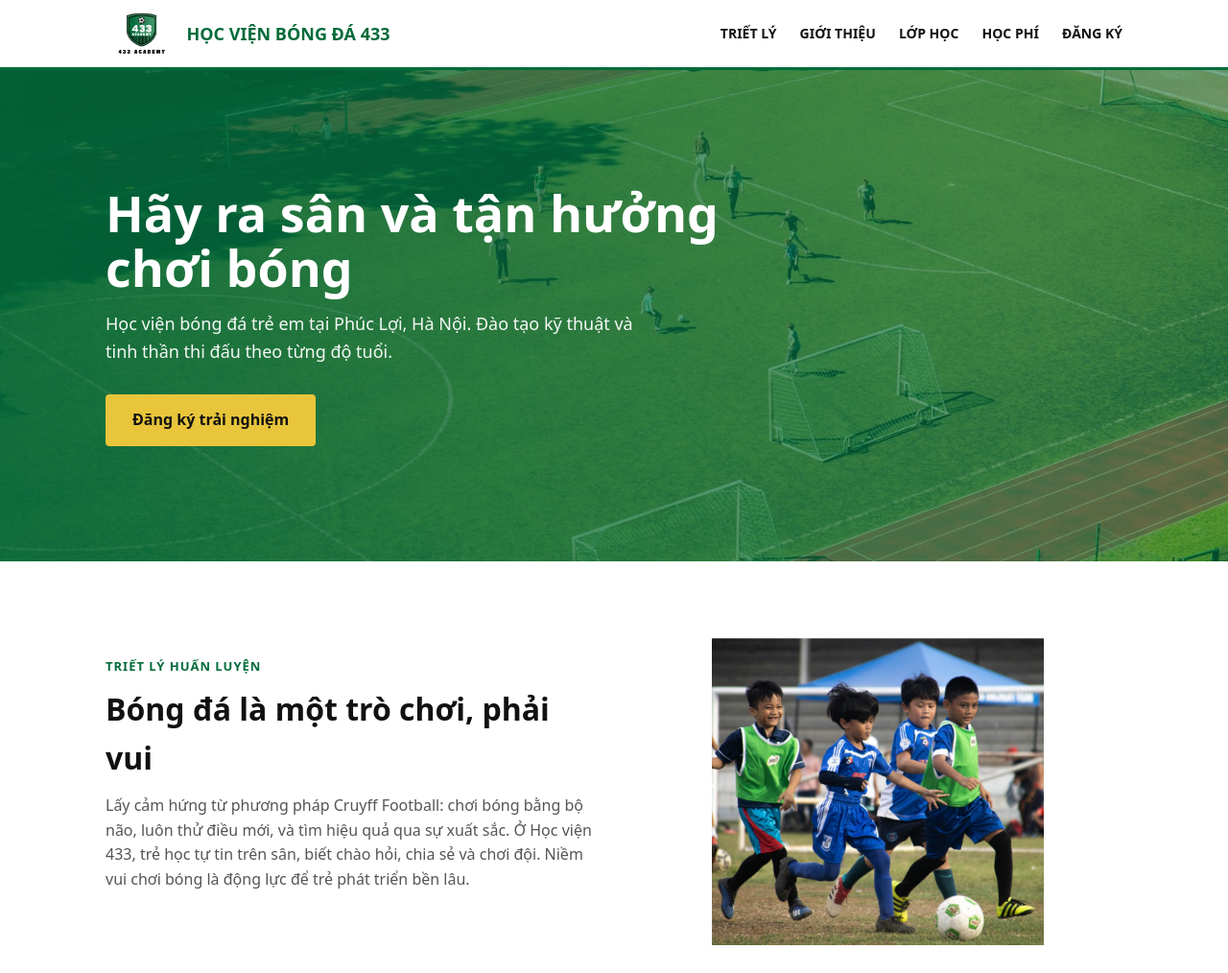
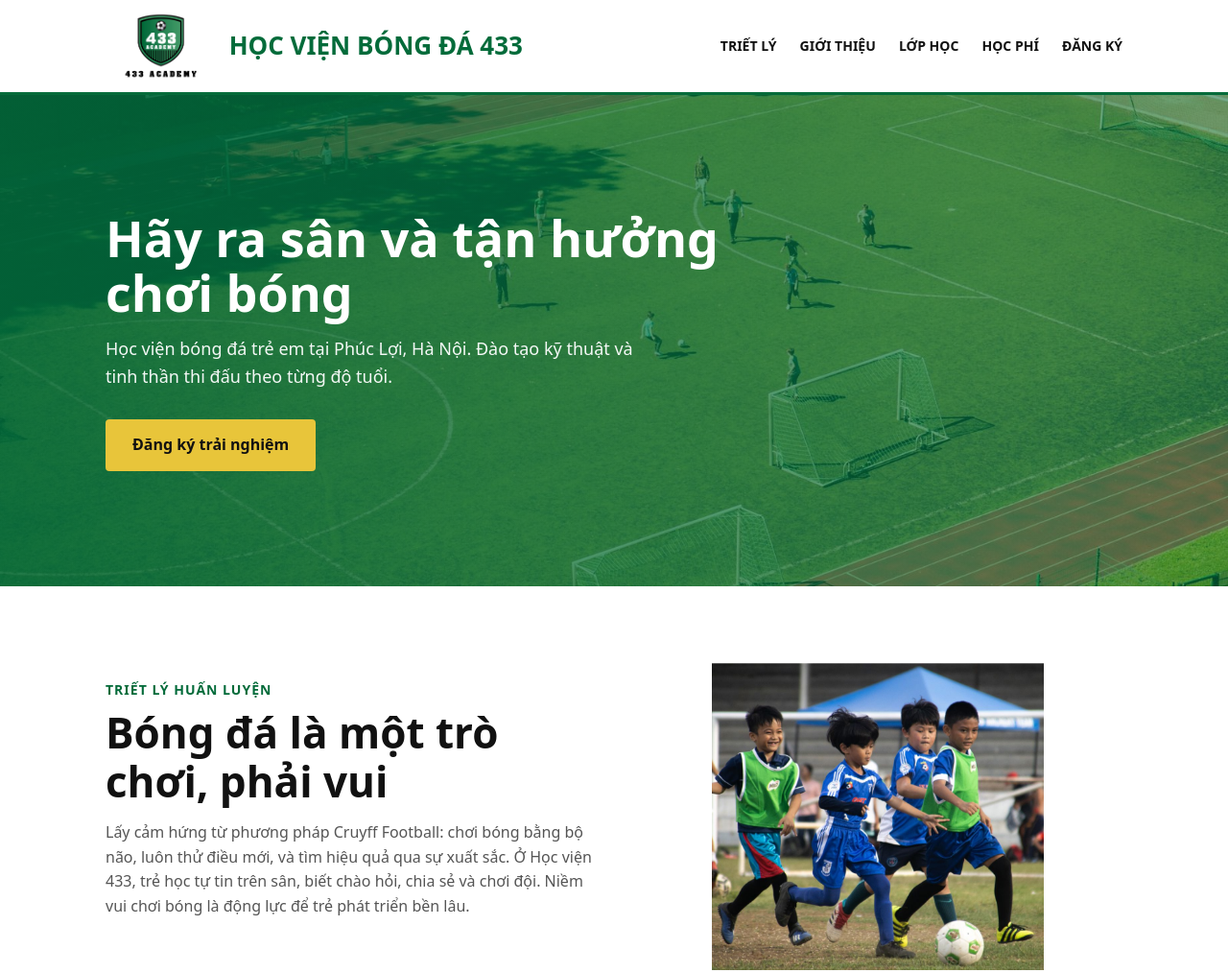
Before and after one commit to mlh212/hocvien433.com, a plain HTML site: page index.html in a window 1280 px wide. Shown: the top 1014 px of the page at 96% size. Drawn offline with Linux system fonts and the light colour scheme.

Commit message:
Add files via upload

```diff
--- a/index.html
+++ b/index.html
@@ -11,9 +11,9 @@ body{font-family:system-ui,-apple-system,"Segoe UI",Roboto,sans-serif;color:var(
 a{color:inherit;text-decoration:none}
 .wrap{max-width:1100px;margin:0 auto;padding:0 20px}
 header{position:sticky;top:0;background:#fff;border-bottom:3px solid var(--main);z-index:10}
-header .wrap{display:flex;justify-content:space-between;align-items:center;height:70px}
-.brand{display:flex;align-items:center;gap:10px;font-weight:900;color:var(--main);font-size:18px}
-.brand img{height:52px;width:auto;border-radius:4px}
+header .wrap{display:flex;justify-content:space-between;align-items:center;height:96px}
+.brand{display:flex;align-items:center;gap:14px;font-weight:900;color:var(--main);font-size:26px}
+.brand img{height:80px;width:auto;border-radius:6px}
 nav a{margin-left:20px;font-size:14px;font-weight:600;text-transform:uppercase;color:var(--ink)}
 nav a:hover{color:var(--main)}
 .btn{display:inline-block;background:var(--main);color:#fff;padding:14px 28px;font-weight:800;border-radius:4px}
@@ -25,15 +25,15 @@ nav a:hover{color:var(--main)}
 .hero h1{font-size:52px;line-height:1.1;font-weight:900;max-width:720px;margin-bottom:16px}
 .hero p{font-size:18px;opacity:.95;max-width:560px;margin-bottom:30px}
 section{padding:80px 0}
-.kicker{color:var(--main);font-weight:700;text-transform:uppercase;letter-spacing:1px;font-size:13px;margin-bottom:8px}
-h2{font-size:32px;font-weight:800;margin-bottom:12px}
-.sub{color:var(--muted);margin-bottom:36px;max-width:680px}
+.kicker{color:var(--main);font-weight:700;text-transform:uppercase;letter-spacing:1px;font-size:14px;margin-bottom:8px}
+h2{font-size:44px;font-weight:900;line-height:1.15;margin-bottom:16px}
+.sub{color:var(--muted);font-size:16px;margin-bottom:36px;max-width:680px}
 .alt{background:var(--soft)}
 .grid{display:grid;grid-template-columns:repeat(auto-fit,minmax(240px,1fr));gap:22px}
 .card{background:#fff;border-top:4px solid var(--main);padding:26px;box-shadow:0 2px 12px rgba(0,0,0,.06)}
 .card.l{border-top-color:var(--light)}
 .card.g{border-top-color:var(--gold)}
-.card h3{font-size:20px;margin-bottom:6px}
+.card h3{font-size:28px;font-weight:800;margin-bottom:8px}
 .time{font-weight:700;color:var(--main);margin-bottom:12px}
 .split{display:grid;grid-template-columns:1fr 1fr;gap:40px;align-items:center}
 .photo{border-radius:6px;min-height:320px;background:#fff center/contain no-repeat}
@@ -56,7 +56,7 @@ th{background:var(--main);color:#fff}
 footer{background:#0b1f15;color:#c9d9cf;padding:34px 0;font-size:14px}
 footer .wrap{display:flex;justify-content:space-between;align-items:center;flex-wrap:wrap;gap:16px}
 footer img{height:56px;width:auto}
-@media(max-width:760px){.hero h1{font-size:34px}nav{display:none}h2{font-size:26px}.split{grid-template-columns:1fr}}
+@media(max-width:760px){.hero h1{font-size:34px}nav{display:none}h2{font-size:32px}.brand{font-size:20px}.brand img{height:60px}header .wrap{height:76px}.split{grid-template-columns:1fr}}
 </style>
 </head>
 <body>
```
